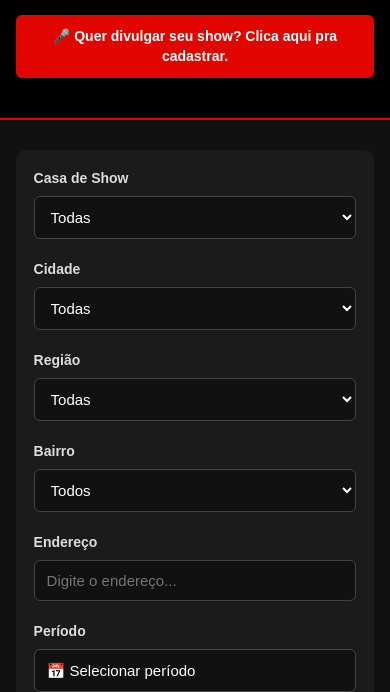
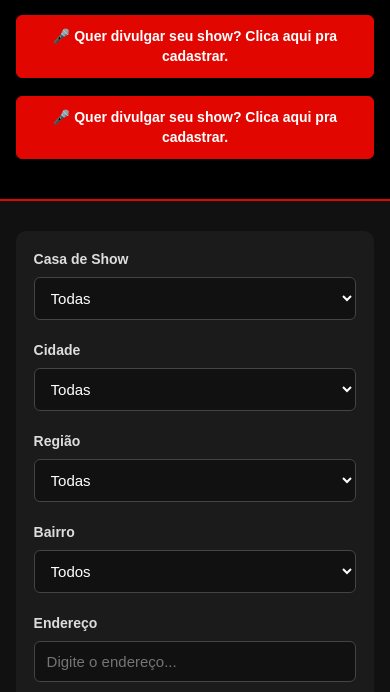
Before and after one commit to vaes01/project-otsnc, a plain HTML site: page index.html in a window 390 px wide. Shown: the part 168-860 px from the top of the page. Drawn offline with Linux system fonts and the light colour scheme; no server answers.

Commit message:
Test google forms button on mobile

```diff
--- a/index.html
+++ b/index.html
@@ -46,6 +46,19 @@
     >
       🎤 Quer divulgar seu show? Clica aqui pra cadastrar.
     </a>
+
+
+    <button
+  type="button"
+  class="venue-registration"
+  onclick="window.open(
+    'https://docs.google.com/forms/d/e/1FAIpQLSfeK1O28GrkpoVfq58d0j5ANjsH3_-KCjVg7k4seafLToSncA/viewform',
+    '_blank'
+  )"
+>
+  🎤 Quer divulgar seu show? Clica aqui pra cadastrar.
+</button>
+
 
 
 
--- a/style.css
+++ b/style.css
@@ -1336,3 +1336,55 @@ body {
   }
 
 }
+
+
+/* testing below */
+
+.venue-registration {
+
+  display: inline-block;
+
+  margin-top: 18px;
+
+  padding: 11px 18px;
+
+  background: #e10600 !important;
+
+  color: #fff !important;
+
+  -webkit-text-fill-color: #fff !important;
+
+  text-decoration: none !important;
+
+  border: 1px solid #e10600 !important;
+
+  border-radius: 6px;
+
+  font-family: Arial, Helvetica, sans-serif;
+
+  font-size: 14px;
+
+  font-weight: bold;
+
+  line-height: 1.4;
+
+  text-align: center;
+
+  -webkit-appearance: none;
+
+  appearance: none;
+
+}
+
+
+@media (max-width: 600px) {
+
+  .venue-registration {
+
+    display: block;
+
+    width: 100%;
+
+  }
+
+}
```
